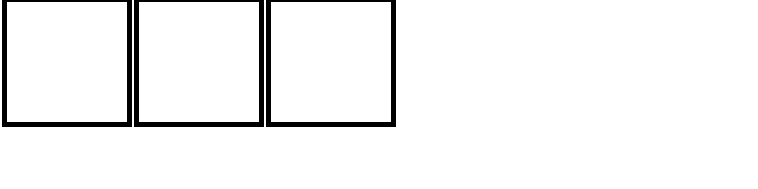
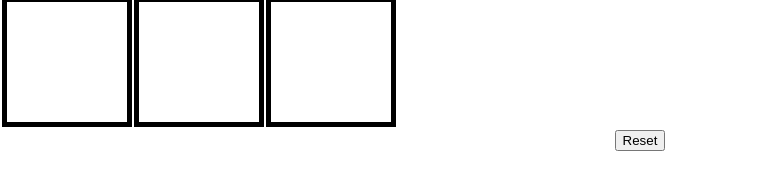
Before and after one commit to Karu-Dev/TTT-TDD, a React (Create React App) app: page / in a window 1280 px wide. Shown: the part 289-478 px from the top of the page, without its empty margins (0-758 px from the left). Built offline with nearby package versions, Linux system fonts and the light colour scheme.

Commit message:
Reset button always shown

```diff
--- a/src/App.tsx
+++ b/src/App.tsx
@@ -18,9 +18,9 @@ const App: React.FC = () => {
     </table>
     {ttt.checkDraw(field)?<h1>Draw</h1>:null}
     {ttt.checkWin(field)?<h1>Winner {ttt.activePlayer}</h1>:""}
-    {ttt.checkWin(field)||ttt.checkDraw(field)?<button onClick={() => {
+    <button onClick={() => {
       setField(ttt.reset())
-      }}>Reset</button>:""}
+      }}>Reset</button>
   </div>
   );
 }
```
